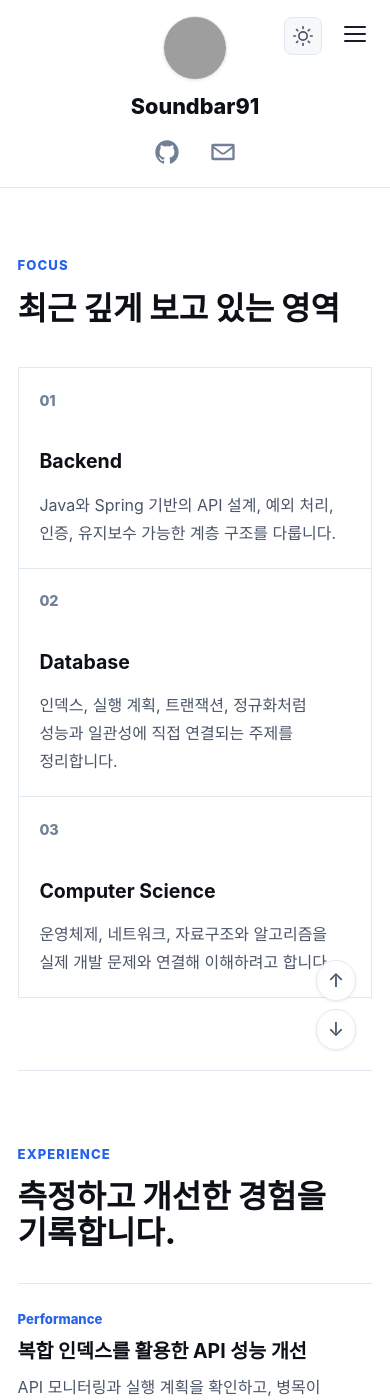
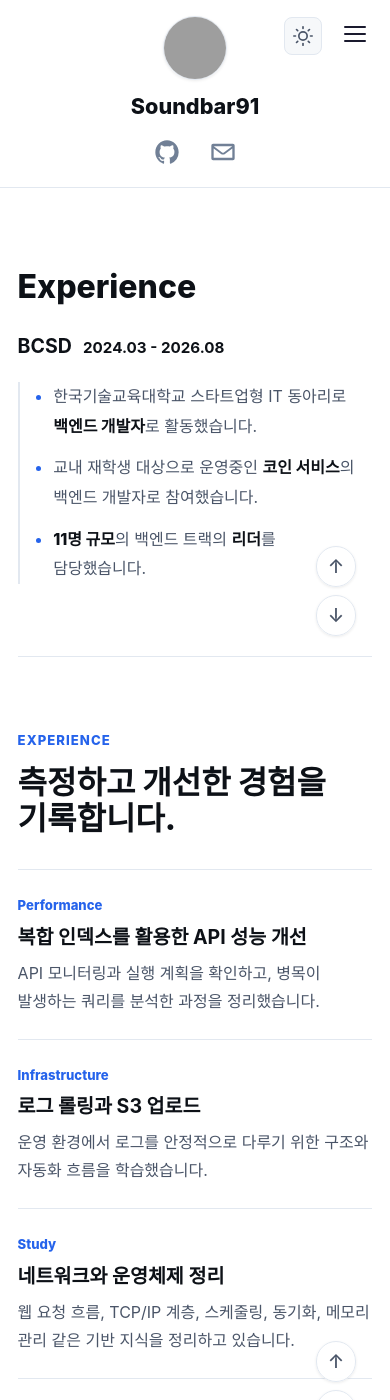
Before and after one commit to Soundbar91/Soundbar91.github.io, a Jekyll site: the page built from index.html, in a window 390 px wide and 1400 px high, scrolled down 1069 px. Built offline with Jekyll 4.4.1, drawn with Linux system fonts in a browser that asks for light colours; some web fonts are replaced; the list of posts is cut into pages by our own code; grey boxes are pictures that could not be loaded.

Commit message:
design: 메인 활동 섹션 추가

```diff
--- a/assets/css/main.css
+++ b/assets/css/main.css
@@ -555,16 +555,19 @@ main.container {
   margin-top: 1.2rem;
 }
 
-.portfolio-about {
+.portfolio-about,
+.portfolio-focus {
   display: flex;
   align-items: center;
 }
 
-.portfolio-career-copy {
+.portfolio-career-copy,
+.portfolio-experience-copy {
   max-width: 76rem;
 }
 
-.portfolio-career-title {
+.portfolio-career-title,
+.portfolio-experience-title {
   max-width: none;
   margin-top: 0;
   margin-bottom: 1.8rem;
@@ -575,7 +578,8 @@ main.container {
   letter-spacing: 0;
 }
 
-.portfolio-career-detail {
+.portfolio-career-detail,
+.portfolio-experience-detail {
   max-width: 76rem;
   margin-top: 0;
   color: var(--text-secondary);
@@ -584,11 +588,13 @@ main.container {
   word-break: keep-all;
 }
 
-.portfolio-career-heading {
+.portfolio-career-heading,
+.portfolio-experience-heading {
   margin-bottom: 1.4rem;
 }
 
-.portfolio-career-company {
+.portfolio-career-company,
+.portfolio-experience-company {
   display: flex;
   flex-wrap: wrap;
   align-items: baseline;
@@ -596,70 +602,55 @@ main.container {
 }
 
 .portfolio-career-company a,
-.portfolio-career-date {
-  color: var(--heading);
-}
-
-.portfolio-career-company a:hover {
-  color: var(--link);
-}
-
-.portfolio-career-date {
+.portfolio-career-date,
+.portfolio-experience-company a,
+.portfolio-experience-date {
+  color: var(--heading);
+}
+
+.portfolio-career-company a:hover,
+.portfolio-experience-company a:hover {
+  color: var(--link);
+}
+
+.portfolio-career-date,
+.portfolio-experience-date {
   font-size: 0.95rem;
   font-weight: 700;
 }
 
-.portfolio-career-body {
+.portfolio-career-body,
+.portfolio-experience-body {
   padding-left: 1rem;
   border-left: 2px solid var(--border);
 }
 
-.portfolio-career-body ul {
+.portfolio-career-body ul,
+.portfolio-experience-body ul {
   display: grid;
   gap: 0.75rem;
   padding-left: 1.1rem;
 }
 
-.portfolio-career-body li::marker {
-  color: var(--link);
-}
-
-.portfolio-career-detail strong {
+.portfolio-career-body li::marker,
+.portfolio-experience-body li::marker {
+  color: var(--link);
+}
+
+.portfolio-career-detail strong,
+.portfolio-experience-detail strong {
   color: var(--heading);
   font-weight: 800;
 }
 
-.portfolio-focus-list {
-  display: grid;
-  grid-template-columns: repeat(3, minmax(0, 1fr));
-  gap: 1px;
-  margin-top: 2.5rem;
-  border: 1px solid var(--border);
-  background: var(--border);
-}
-
-.portfolio-focus-item {
-  min-height: 18rem;
-  padding: clamp(1.3rem, 2.5vw, 2rem);
-  background: var(--bg);
-}
-
-.portfolio-focus-item span {
-  display: block;
-  color: var(--text-muted);
-  font-size: 0.9rem;
-  font-weight: 800;
-}
-
-.portfolio-focus-item h3 {
-  margin-top: 2.2rem;
-}
-
-.portfolio-focus-item p {
-  margin-top: 1rem;
-  color: var(--text-secondary);
-  line-height: 1.75;
-  word-break: keep-all;
+.portfolio-career-detail strong a,
+.portfolio-experience-detail strong a {
+  color: inherit;
+}
+
+.portfolio-career-detail strong a:hover,
+.portfolio-experience-detail strong a:hover {
+  color: var(--link);
 }
 
 .portfolio-timeline {
@@ -1589,13 +1580,8 @@ main.container {
   }
 
   .portfolio-section-grid,
-  .portfolio-focus-list,
   .portfolio-posts {
     grid-template-columns: 1fr;
-  }
-
-  .portfolio-focus-item {
-    min-height: auto;
   }
 
   .portfolio-writing-header {
--- a/index.html
+++ b/index.html
@@ -58,23 +58,28 @@ body_class: home-snap
 </section>
 
 <section class="portfolio-section portfolio-focus" id="focus" aria-labelledby="focus-title">
-  <div class="portfolio-section-label">Focus</div>
-  <h2 id="focus-title">최근 깊게 보고 있는 영역</h2>
-  <div class="portfolio-focus-list">
-    <article class="portfolio-focus-item">
-      <span>01</span>
-      <h3>Backend</h3>
-      <p>Java와 Spring 기반의 API 설계, 예외 처리, 인증, 유지보수 가능한 계층 구조를 다룹니다.</p>
-    </article>
-    <article class="portfolio-focus-item">
-      <span>02</span>
-      <h3>Database</h3>
-      <p>인덱스, 실행 계획, 트랜잭션, 정규화처럼 성능과 일관성에 직접 연결되는 주제를 정리합니다.</p>
-    </article>
-    <article class="portfolio-focus-item">
-      <span>03</span>
-      <h3>Computer Science</h3>
-      <p>운영체제, 네트워크, 자료구조와 알고리즘을 실제 개발 문제와 연결해 이해하려고 합니다.</p>
+  <div class="portfolio-experience-copy">
+    <h2 class="portfolio-experience-title" id="focus-title">Experience</h2>
+    <article class="portfolio-experience-detail">
+      <div class="portfolio-experience-heading">
+        <h3 class="portfolio-experience-company">
+          <a href="https://bcsdlab.com/" target="_blank" rel="noopener noreferrer">BCSD</a>
+          <span class="portfolio-experience-date">2024.03 - 2026.08</span>
+        </h3>
+      </div>
+      <div class="portfolio-experience-body">
+        <ul>
+          <li>
+            한국기술교육대학교 스타트업형 IT 동아리로 <strong>백엔드 개발자</strong>로 활동했습니다.
+          </li>
+          <li>
+            교내 재학생 대상으로 운영중인 <strong><a href="https://koreatech.in/" target="_blank" rel="noopener noreferrer">코인 서비스</a></strong>의 백엔드 개발자로 참여했습니다.
+          </li>
+          <li>
+            <strong>11명 규모</strong>의 백엔드 트랙의 <strong>리더</strong>를 담당했습니다.
+          </li>
+        </ul>
+      </div>
     </article>
   </div>
   <nav class="portfolio-section-nav" aria-label="섹션 이동">
```
